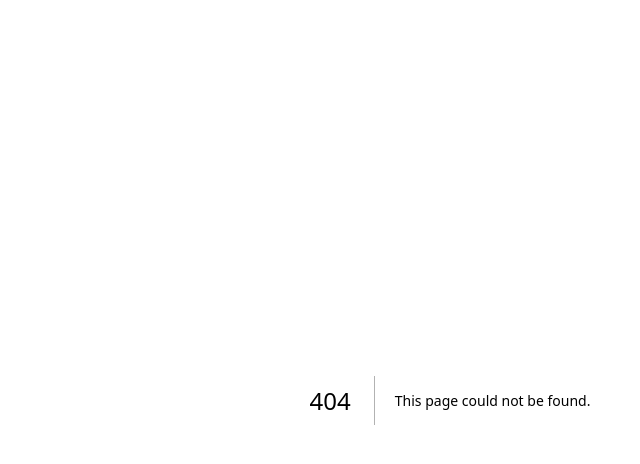
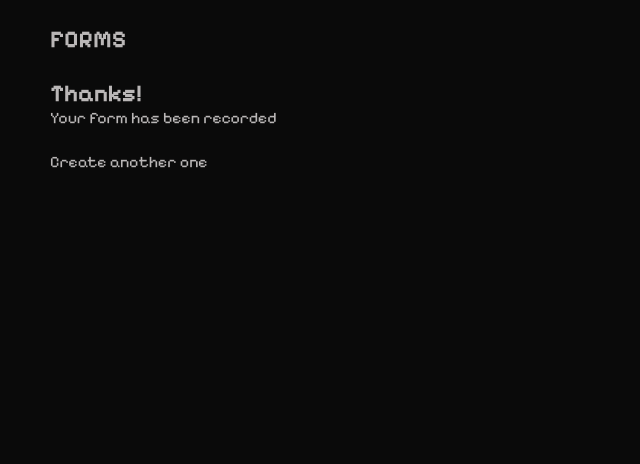
Before and after one commit to LeonardoRosaa/vial-forms, a Next.js app in the folder frontend/: page /forms/success in a window 1280 px wide. Before the commit this address had no page. Shown: the top 464 px of the page, without its empty margins (190-830 px from the left). Built offline with nearby package versions, Linux system fonts and the light colour scheme.

Commit message:
missing success screen

```diff
--- a/frontend/src/app/forms/create/page.tsx
+++ b/frontend/src/app/forms/create/page.tsx
@@ -8,6 +8,7 @@ import { IField } from "../Field";
 import Section from "@/app/shared/components/section";
 import styles from './page.module.css';
 import { IState } from "@/app/shared/interfaces/state";
+import { useRouter } from "next/navigation";
 
 function CreateFormMessage({ error }: { error: boolean }) {
     return error ? (<p className="error-message">Sorry, something went wrong :/</p>) : (<></>)
@@ -23,6 +24,8 @@ export default function CreateForm() {
         data: false,
         error: false,
     })
+    const router = useRouter()
+
 
     useEffect(() => {
         setDisabledToAddition(fields.size == 0 ? false : [...fields.keys()].every((key) => {
@@ -54,6 +57,8 @@ export default function CreateForm() {
                 name: formName,
                 fields: fields
             })
+
+            router.push('/forms/success')
         } catch (err) {
             console.error(err)
             setState({
--- /dev/null
+++ b/frontend/src/app/forms/success/page.tsx
@@ -0,0 +1,5 @@
+import SucccessContainer from "@/app/shared/components/success_container";
+
+export default function CreateFormSuccessPage() {
+    return <SucccessContainer message="Your form has been recorded" action="Create another one" link="/forms/create" />
+}
--- /dev/null
+++ b/frontend/src/app/shared/components/success_container.module.css
@@ -0,0 +1,3 @@
+.message{
+    margin-bottom: var(--medium);
+ }
--- /dev/null
+++ b/frontend/src/app/shared/components/success_container.tsx
@@ -0,0 +1,13 @@
+import Section from "@/app/shared/components/section";
+import Link from "next/link";
+import styles from './success_container.module.css'
+
+export default function SucccessContainer({ message, action, link }: { message: string, link: string, action: string }) {
+    return (
+        <Section>
+            <h1>Thanks!</h1>
+            <p className={styles.message}>{message}</p>
+            <Link className={styles.link} href={link}>{action}</Link>
+        </Section>
+    );
+}
```
Also changed, not shown: frontend/src/app/sources/success/[id]/page.tsx (+4 -10 lines).
